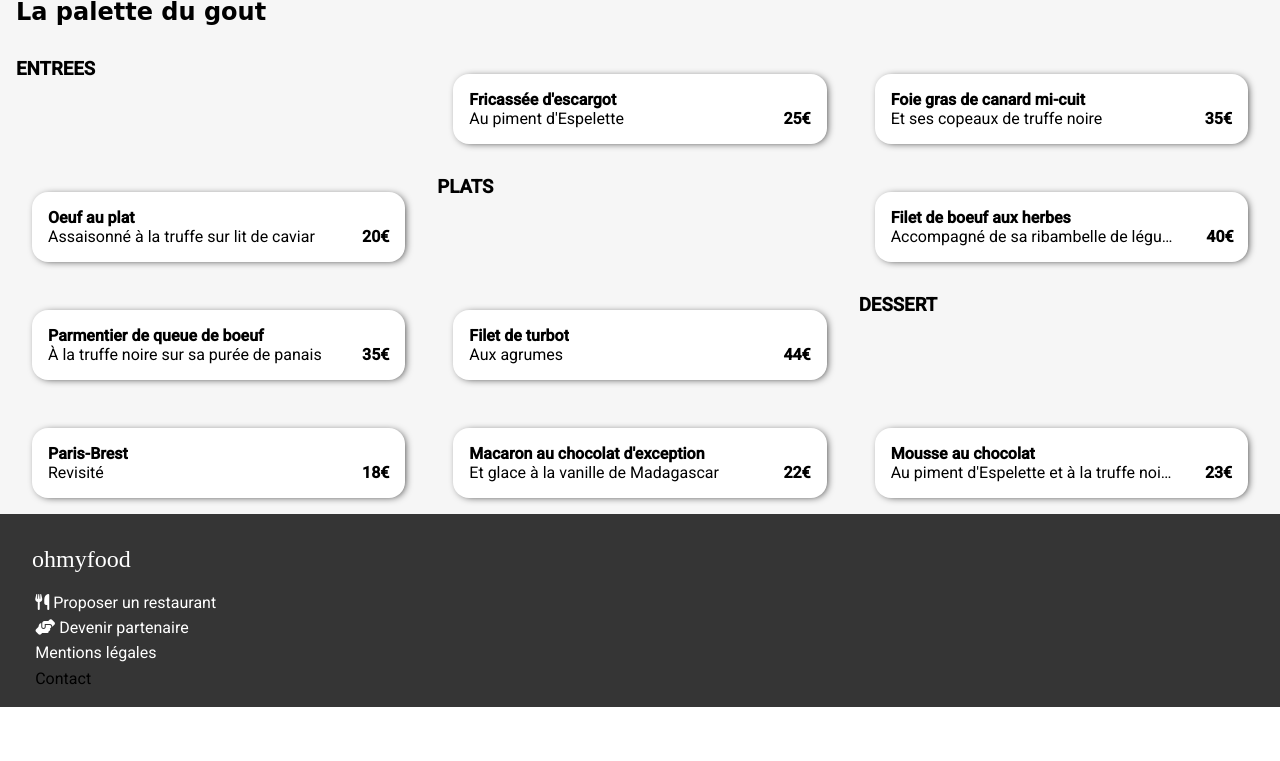
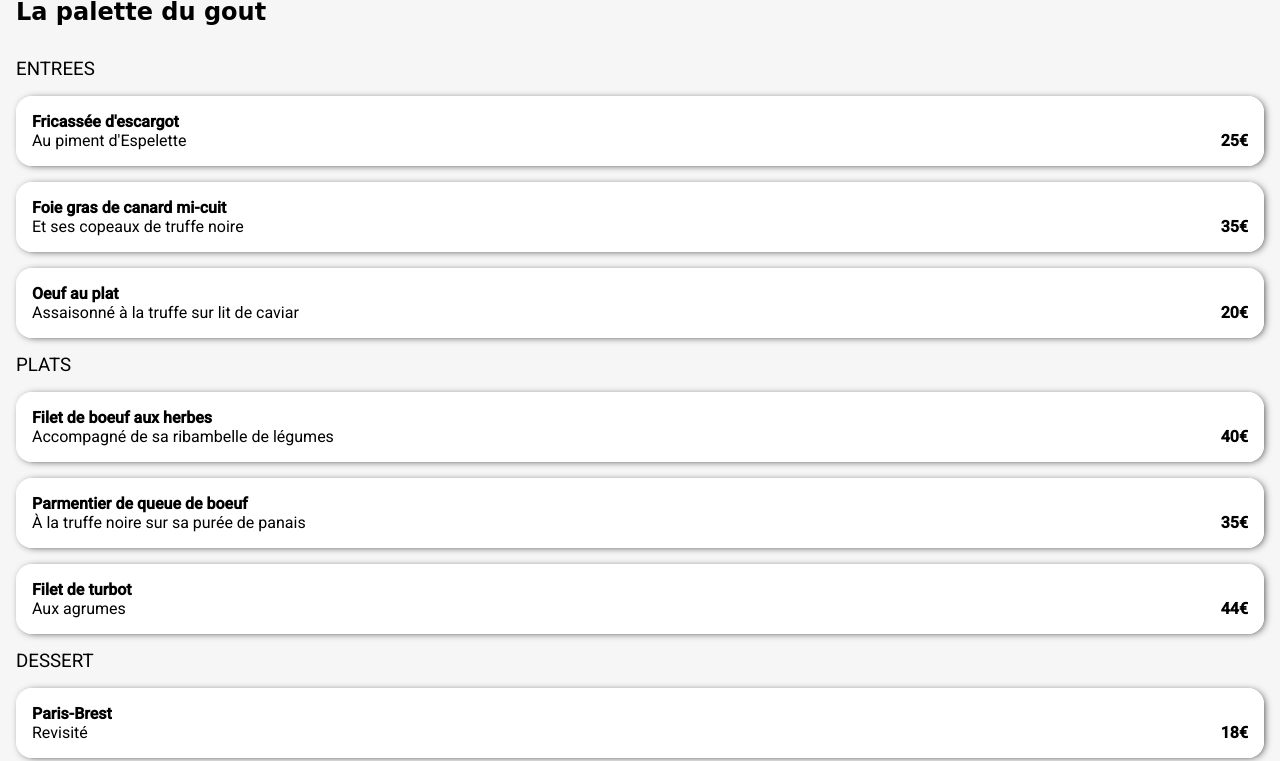
Before and after one commit to HabibEL88/OC_P3, a website: page restaurants/la_palette_du_gout.html in a window 1280 px wide. Shown: the part 652-1413 px from the top of the page. Before the commit the page ends 1359 px from the top, so only its background shows below. Drawn offline with nearby package versions, Linux system fonts and the light colour scheme; files that its build step writes are made by us from their sources; a web font is replaced by a local one.

Commit message:
grid to flex

```diff
--- a/sass/pages/restaurant.scss
+++ b/sass/pages/restaurant.scss
@@ -26,22 +26,28 @@
 }
 .grid__menus{
     background: $lightergrey;
-    display: grid;
-    grid-template-columns: repeat(3, 1fr); // =3 colonnes chacun avec avec une fraction de l'ecran
+    display: flex;
+    flex-direction: column;
+    align-items: stretch;
     gap: 1rem;
-    @media (max-width: $breakpoint){
-        grid-template-columns: 1fr;
+    //grid-template-rows: repeat(3, 1fr); // =3 colonnes chacun avec avec une fraction de l'ecran
+
+    //@media (max-width: $breakpoint){
+        //grid-template-columns: 1fr;
+    //}
+    h3{
+        text-transform:uppercase;
+        font-weight:400;
     }
     .menus__group{
         overflow: hidden;
-        padding: 1rem;
+        border-radius: 1rem;
+        @include shadow-btn;
         .submenu{
-
-            border-radius: 1rem;
             display: flex;
             background-color: white;
             overflow: hidden;
-            @include shadow-btn;
+
             .submenu__description{
                 padding: 1rem;
                 overflow: hidden;
```
Also changed, not shown: index.html (+1 -1 lines).
